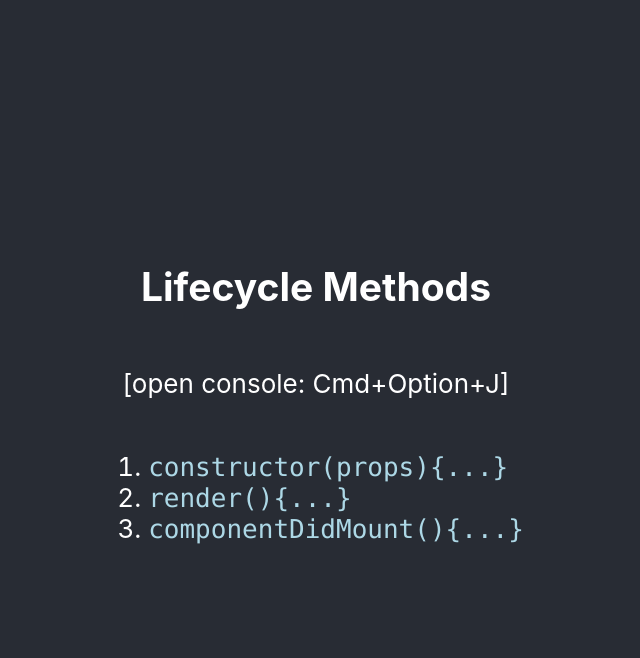
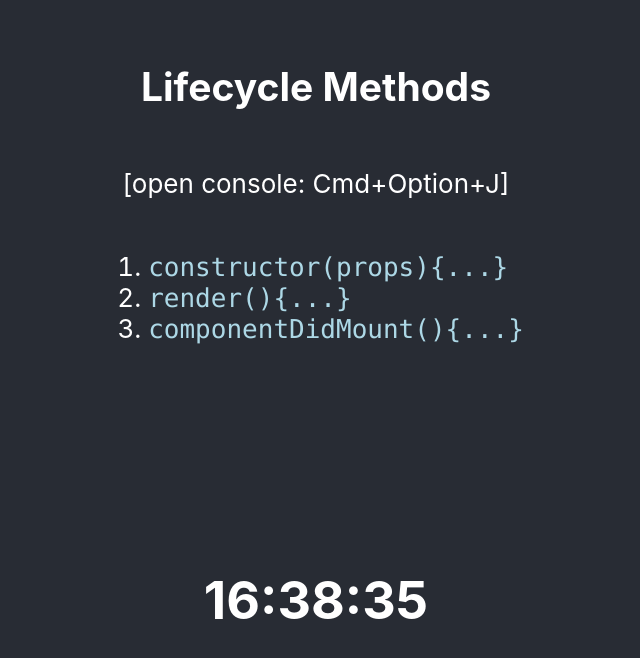
Before and after one commit to orjon/react-lifecycle-methods, a React (Create React App) app: page / in a window 1280 px wide. Shown: the top 658 px of the page, without its empty margins (324-964 px from the left). Built offline with nearby package versions, Linux system fonts and the light colour scheme.

Commit message:
Current itme displayed

```diff
--- a/src/App.css
+++ b/src/App.css
@@ -1,5 +1,6 @@
 .App {
   text-align: center;
+  background-color: #282c34;
 }
 
 .App-logo {
@@ -14,8 +15,17 @@
 }
 
 .App-header {
-  background-color: #282c34;
-  min-height: 100vh;
+  height: 50vh;
+  display: flex;
+  flex-direction: column;
+  align-items: center;
+  justify-content: center;
+  font-size: calc(10px + 2vmin);
+  color: white;
+}
+
+.App-body {
+  height: 50vh;
   display: flex;
   flex-direction: column;
   align-items: center;
--- a/src/App.js
+++ b/src/App.js
@@ -19,7 +19,9 @@ function App() {
           <li><code>componentDidMount()&#123;...&#125;</code></li>
       </ol>
       </header>
-      <Timer />
+      <div className="App-body">
+        <Timer />
+      </div>
     </div>
   );
 }
--- a/src/Timer.js
+++ b/src/Timer.js
@@ -3,6 +3,9 @@ import React, { Component } from 'react';
 class Timer extends Component {
   constructor(props){
     super(props);
+    this.state = {
+      time: new Date()
+    }
     console.log('In Constructor')
   }
   componentDidMount(){
@@ -11,7 +14,9 @@ class Timer extends Component {
   render(){
     console.log('In Render')
     return(
-      <div></div>
+      <div>
+        <h1>{this.state.time.getHours()}:{this.state.time.getMinutes()}:{this.state.time.getSeconds()}</h1>
+      </div>
     )
   }
 }
```
